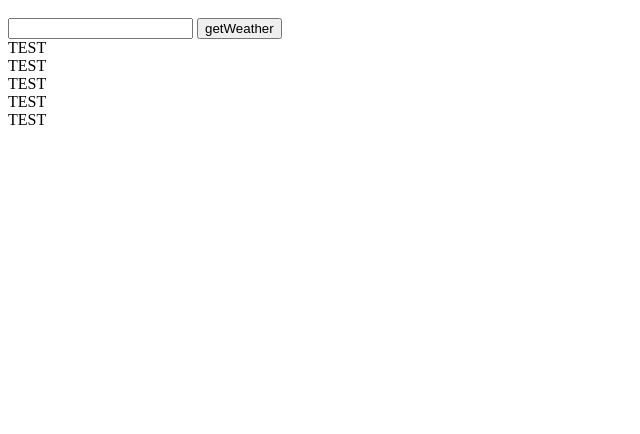
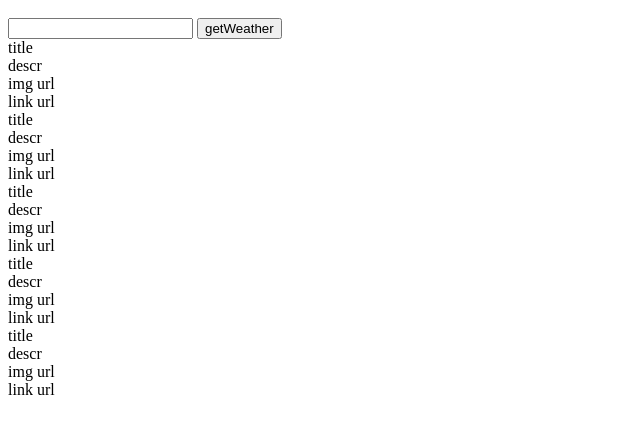
Before and after one commit to WilkinsonM1/express-news, a website: page public/index.html in a window 1280 px wide. Both pictures are taken after a click on the button "getWeather". Shown: the part 120-554 px from the top of the page, without its empty margins (0-640 px from the left). Drawn offline with Linux system fonts and the light colour scheme.

Commit message:
added more to creating elements

```diff
--- a/public/index.js
+++ b/public/index.js
@@ -120,9 +120,22 @@ getNews.addEventListener('click', () => {
     //create Elements
     data.forEach(article => {
 
+
         let newsCard = document.createElement('div')
-        newsCard.innerHTML = "TEST"
+        newsCard.innerHTML = ""
         newsWrapper.appendChild(newsCard)
+        let titleNews = document.createElement('div')
+        titleNews.innerHTML = "title"
+        newsCard.appendChild(titleNews)
+        let descriptionNews = document.createElement('div')
+        descriptionNews.innerHTML = "descr"
+        newsCard.appendChild(descriptionNews)
+        let imgNews = document.createElement('div')
+        imgNews.innerHTML = "img url"
+        newsCard.appendChild(imgNews)
+        let linkNews = document.createElement('div')
+        linkNews.innerHTML = "link url"
+        newsCard.appendChild(linkNews)
     })
 
 
```
Also changed, not shown: public/index.html (+1 -0 lines).
